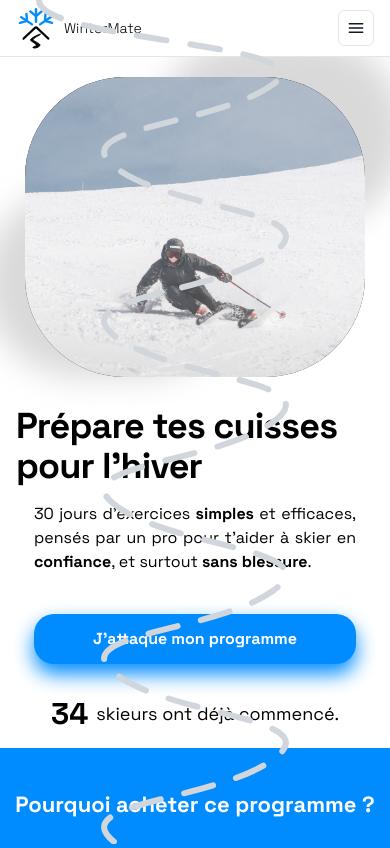
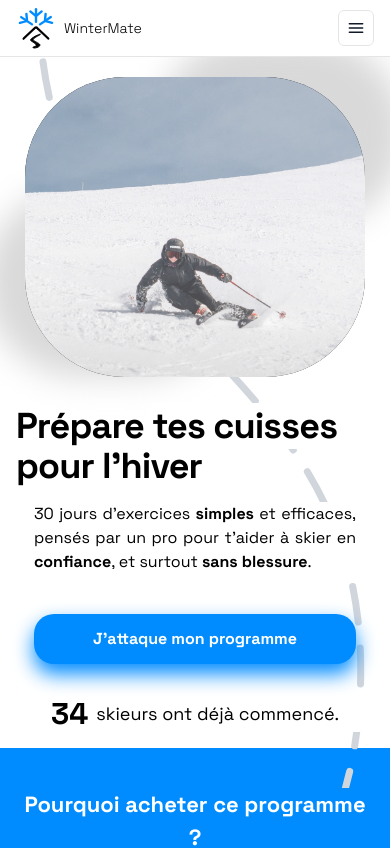
Before and after one commit to mathysFor/WinterMateProg, a Next.js app: page / in a window 390 px wide. Shown: the top 848 px of the page. Built offline with nearby package versions, Linux system fonts and the light colour scheme.

Commit message:
WHO DONE

```diff
--- a/src/app/page.js
+++ b/src/app/page.js
@@ -6,10 +6,10 @@ import { Why } from "@/components/sections/Why/Why";
 import { Who } from "@/components/sections/Who/Who";
 export default function Home() {
   return (
-    <main className=" bg-white overflow-hidden">
+    <main className=" bg-white overflow-x-hidden overflow-y-visible">
 
+      <SkiTrack mode="document" fixed={false} className=" -z-[9999]" />
       <TopBar />
-      <SkiTrack className="pointer-events-none absolute inset-0 w-full h-full    z-100" />
       <Hero />
       <Compteur />
       <Why />
--- a/src/components/layout/TopBar.jsx
+++ b/src/components/layout/TopBar.jsx
@@ -22,7 +22,7 @@ export default function TopBar() {
   return (
     <header
       className={`sticky top-0 z-50 backdrop-blur supports-[backdrop-filter]:bg-white
-      border-b border-black/10 `}
+      border-b border-black/10  `}
     >
       <div className="mx-auto max-w-8xl px-4 sm:px-6 lg:px-8 h-14 flex items-center justify-between">
         {/* Logo */}
--- a/src/components/sections/Hero/Shadow.jsx
+++ b/src/components/sections/Hero/Shadow.jsx
@@ -2,7 +2,7 @@ export const Shadow = () => {
 
     return(
         <>
-              <div className="pointer-events-none absolute -bottom-0 -left-10 md:-left-5 lg:-bottom-65   w-[250px] h-[190px] md:w-[350px] md:h-[190px] rounded-full bg-[#D9D9D9] blur-lg  -z-10" />
+              <div className=" pointer-events-none absolute -bottom-0 -left-10 md:-left-5 lg:-bottom-65   w-[250px] h-[190px] md:w-[350px] md:h-[190px] rounded-full bg-[#D9D9D9] blur-lg  -z-10" />
       <div className="pointer-events-none absolute -top-10 -right-10  md:-right-5 md:-top-10  w-[250px] md:w-[350px] h-[190px]  md:h-[290px] rounded-full bg-[#D9D9D9] blur-lg -z-10" />
 </>
     )
--- a/src/components/sections/Why/how_it_works.jsx
+++ b/src/components/sections/Why/how_it_works.jsx
@@ -125,7 +125,7 @@ const HowItWorks = ({}) => {
   return (
     <section className={`${space.className} py-0 bg-[#008CFF] `}>
       <HowItWorksHeader  />
-      <div className={`max-w-6xl lg:py-5 mx-auto flex flex-col md:flex-row h-full items-start gap-4 "}`}>
+      <div className={`relative max-w-6xl lg:py-5 mx-auto flex flex-col md:flex-row h-full z-50 items-start gap-4`}>
         <StepsList progress={progress} videoRef={videoRef} steps={steps} activeStep={activeStep} handleStepChange={handleStepChange} prevStep={prevStep} />
         <VideoDisplay handleStepChange={handleStepChange} videoRef={videoRef} steps={steps} activeStep={activeStep} prevStep={prevStep} />
       </div>
--- a/src/components/sections/Why/how_it_works_header.jsx
+++ b/src/components/sections/Why/how_it_works_header.jsx
@@ -1,9 +1,10 @@
 const HowItWorksHeader = ({  }) => {
 
     return (
-      <div className=" text-center py-10    w-[100vw]">
-        <h2 className=" text-[22px] lg:text-[32px] font-bold text-white">Pourquoi acheter ce programme ?</h2>
-
+         <div className="relative text-center py-10 z-50">
+        <h2 className="inline-block px-4  rounded text-[22px] lg:text-[32px] bg-[#008CFF] z-50 font-bold text-white">
+          Pourquoi acheter ce programme ?
+        </h2>
       </div>
     );
   };
--- a/src/components/ui/SkiTrack.jsx
+++ b/src/components/ui/SkiTrack.jsx
@@ -1,58 +1,132 @@
 "use client";
 
 import { useState, useEffect } from "react";
-export const SkiTrack = ({ className = "", startPct = 0.1 }) => {
+export const SkiTrack = ({
+  className = "",
+  startPct = 0.1,
+  fixed = true,
+  mode = "viewport",
+  edgeFactor = 0.92,   // plus proche des bords = valeurs proches de 1
+  jitter = 0.08,       // variation latérale/verticale max (0..0.2 conseillé)
+  seed = 42,           // pour garder une trace stable entre renders
+}) => {
   const [width, setWidth] = useState(100); // valeur par défaut
-  const height = 1800;
-  const segmentCount = 10;
-  const segmentHeight = height / segmentCount;
+  const [docHeight, setDocHeight] = useState(1200); // hauteur dynamique du document
+  const [canvasHeight, setCanvasHeight] = useState(1200); // hauteur réellement utilisée pour le SVG
+  const segmentCount = 3;
   const startY = 0;
 
-  // Mise à jour dynamique de la largeur
+  // Helper pour récupérer une hauteur de document fiable (scroll/offset/client)
+  const computeDocHeight = () => {
+    if (typeof document === "undefined") return 1200;
+    const b = document.body;
+    const e = document.documentElement;
+    return Math.max(
+      b.scrollHeight,
+      e.scrollHeight,
+      b.offsetHeight,
+      e.offsetHeight,
+      b.clientHeight,
+      e.clientHeight
+    );
+  };
+
+  // RNG déterministe (Mulberry32) pour des variations stables
+  const mulberry32 = (s) => {
+    return function() {
+      let t = (s += 0x6D2B79F5);
+      t = Math.imul(t ^ (t >>> 15), t | 1);
+      t ^= t + Math.imul(t ^ (t >>> 7), t | 61);
+      return ((t ^ (t >>> 14)) >>> 0) / 4294967296;
+    };
+  };
+  const rnd = mulberry32(seed);
+
+  // Renvoie une valeur dans [-amp, +amp]
+  const jitterSym = (amp) => (rnd() * 2 - 1) * amp;
+
+  // Mise à jour dynamique de la largeur ET des hauteurs
   useEffect(() => {
-    const handleResize = () => setWidth(window.innerWidth);
-    handleResize(); // init
-    window.addEventListener("resize", handleResize);
-    return () => window.removeEventListener("resize", handleResize);
-  }, []);
+    const updateDims = () => {
+      const w = window.innerWidth;
+      const dH = computeDocHeight();
+      setWidth(w);
+      setDocHeight(dH);
+      setCanvasHeight(mode === "viewport" ? window.innerHeight : dH);
+    };
 
-  // Construction du path
+    updateDims();
+    const t = setTimeout(updateDims, 0);
+
+    window.addEventListener("resize", updateDims);
+    window.addEventListener("orientationchange", updateDims);
+
+    const observer = new MutationObserver(() => updateDims());
+    observer.observe(document.body, { childList: true, subtree: true, attributes: true, characterData: true });
+
+    return () => {
+      clearTimeout(t);
+      window.removeEventListener("resize", updateDims);
+      window.removeEventListener("orientationchange", updateDims);
+      observer.disconnect();
+    };
+  }, [mode]);
+
+  const segmentHeight = canvasHeight / segmentCount;
+
+  // Construction du path avec virages plus amples et variés
   const startX = width * startPct;
   let d = `M${startX} ${startY}`;
+
   for (let i = 0; i < segmentCount; i++) {
-    const isEven = i % 2 === 0;
-    const controlX = isEven ? width * 0.85 : width * 0.15;
-    const endX = isEven ? width * 0.7 : width * 0.3;
-    const y = startY + (i + 1) * segmentHeight;
+    const toRight = i % 2 === 0; // alterne droite/gauche
+
+    // Cible proche des bords (edgeFactor), + jitter latéral
+    const edgeX = toRight ? width * edgeFactor : width * (1 - edgeFactor);
+    const endX = edgeX + width * jitterSym(jitter * 0.25);
+
+    // Point de contrôle encore plus vers l’extérieur pour accentuer le carve
+    const controlEdge = toRight ? width * (edgeFactor + 0.04) : width * (1 - (edgeFactor + 0.04));
+    const controlX = Math.min(Math.max(controlEdge + width * jitterSym(jitter * 0.35), 0), width);
+
+    // Variation verticale légère pour casser l’uniformité
+    const y = startY + (i + 1) * segmentHeight + canvasHeight * jitterSym(jitter * 0.06);
+    const cpY = y - (segmentHeight / 2) + canvasHeight * jitterSym(jitter * 0.05);
 
     if (i === 0) {
-      d += ` C ${startX} ${startY + segmentHeight / 2}, ${controlX} ${
-        y - segmentHeight / 2
-      }, ${endX} ${y}`;
+      d += ` C ${startX} ${startY + segmentHeight / 2}, ${controlX} ${cpY}, ${endX} ${y}`;
     } else {
-      d += ` S ${controlX} ${y - segmentHeight / 2}, ${endX} ${y}`;
+      // On utilise S pour la douceur, avec notre cpX recalculé
+      d += ` S ${controlX} ${cpY}, ${endX} ${y}`;
     }
   }
 
+  const wrapperStyle = fixed
+    ? { position: "fixed", top: 0, left: 0, width: "100%", height: mode === "viewport" ? "100vh" : canvasHeight, pointerEvents: "none", zIndex: 0 }
+    : { position: "absolute", top: 0, left: 0, width: "100%", height: mode === "viewport" ? "100vh" : canvasHeight, pointerEvents: "none", zIndex: 0 };
+
   return (
+    <div style={wrapperStyle} className={fixed ? "" : className}>
       <svg
-      viewBox={`0 0 ${width} ${height}`}
+        viewBox={`0 0 ${width} ${canvasHeight}`}
         preserveAspectRatio="none"
         aria-hidden="true"
-      className={className}
+        className={`block ${!fixed ? className : ""}`}
         width="100%"
         height="100%"
+        style={{ display: "block" }}
       >
         <path
           d={d}
           fill="none"
           stroke="currentColor"
-        strokeWidth="6"
+          strokeWidth="7"
           strokeLinecap="round"
-        strokeDasharray="30 24"
+          strokeDasharray="36 26"
           vectorEffect="non-scaling-stroke"
           className="text-gray-300"
         />
       </svg>
+    </div>
   );
 }
```
Lines whose indentation alone changed are shown as unchanged.
